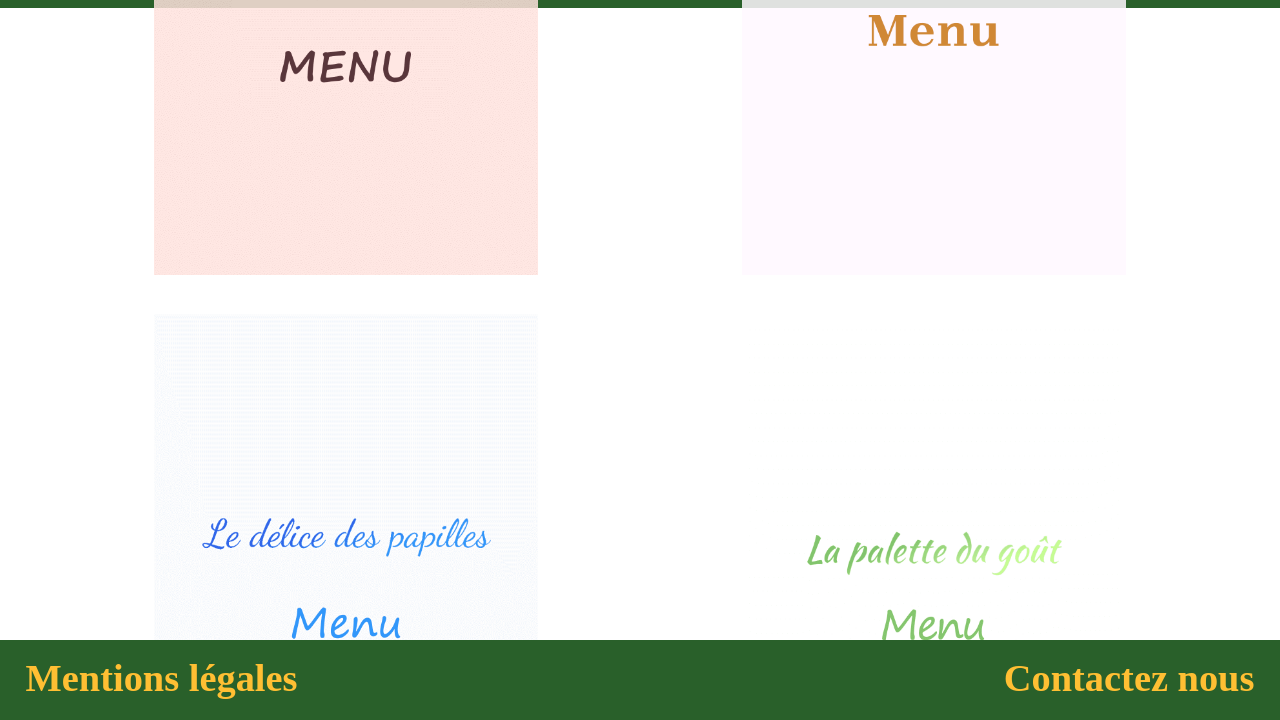
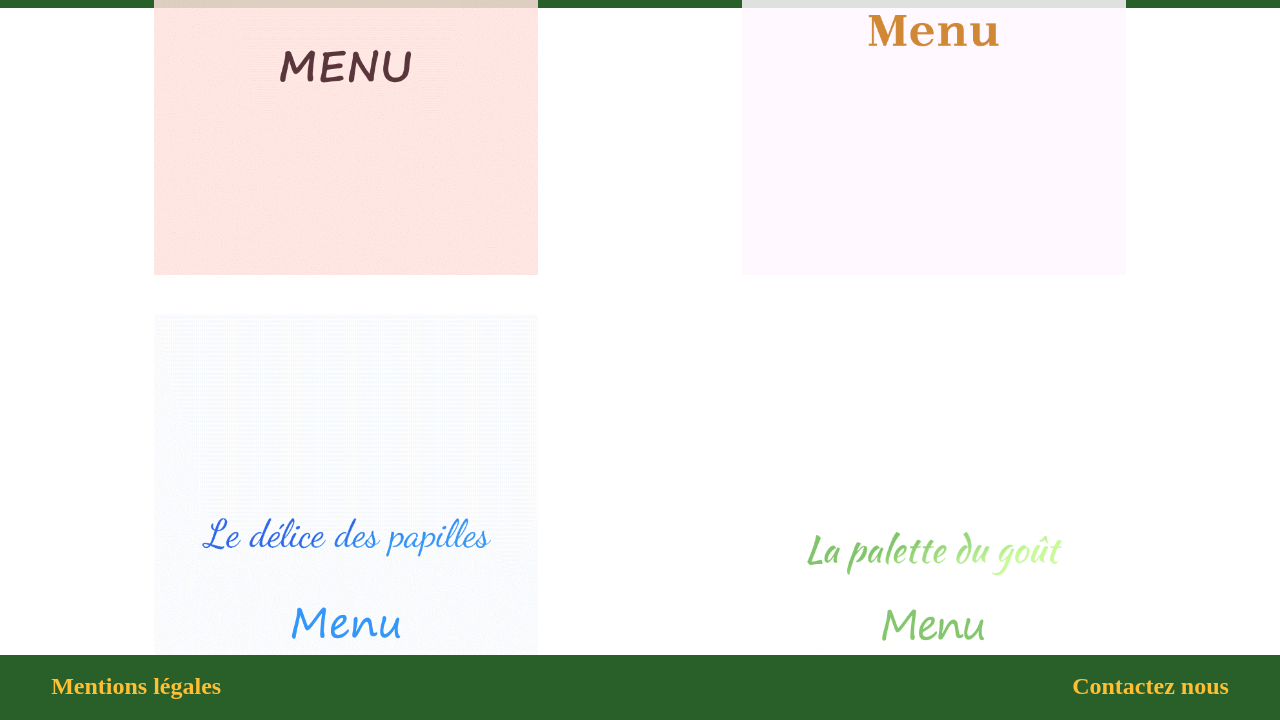
Before and after one commit to Mazirono/Projet3_OpenClassroom, a website: page index.html in a window 1280 px wide. Shown: the part 80-800 px from the top of the page. Drawn offline with nearby package versions, Linux system fonts and the light colour scheme; files that its build step writes are made by us from their sources.

Commit message:
Add files via upload

```diff
--- a/sass/responsive/footer-responsive.scss
+++ b/sass/responsive/footer-responsive.scss
@@ -1,5 +1,5 @@
 /*Tablettes*/
-@media (max-device-width: 1024px) {
+@media only screen and (max-width: 1024px) {
 footer
 {
 
@@ -22,7 +22,7 @@ footer
 }
 
 /*Portable*/
-@media (max-device-width: 600px) {
+@media only screen and (max-width: 600px) {
     footer{
         .footer__element{
             h2{
@@ -34,7 +34,7 @@ footer
 }
 
 /*Tablette*/
-@media (min-device-width: 600px) and (max-device-width: 1024px) {
+@media only screen and (min-width: 600px) and (max-width: 1024px) {
     footer{
         .footer__element{
             h2{
--- a/sass/responsive/index-responsive.scss
+++ b/sass/responsive/index-responsive.scss
@@ -80,8 +80,3 @@
 
         }
     }
-
-    img{
-        box-shadow: 0px 0px 0px black;
-
-    }
```
